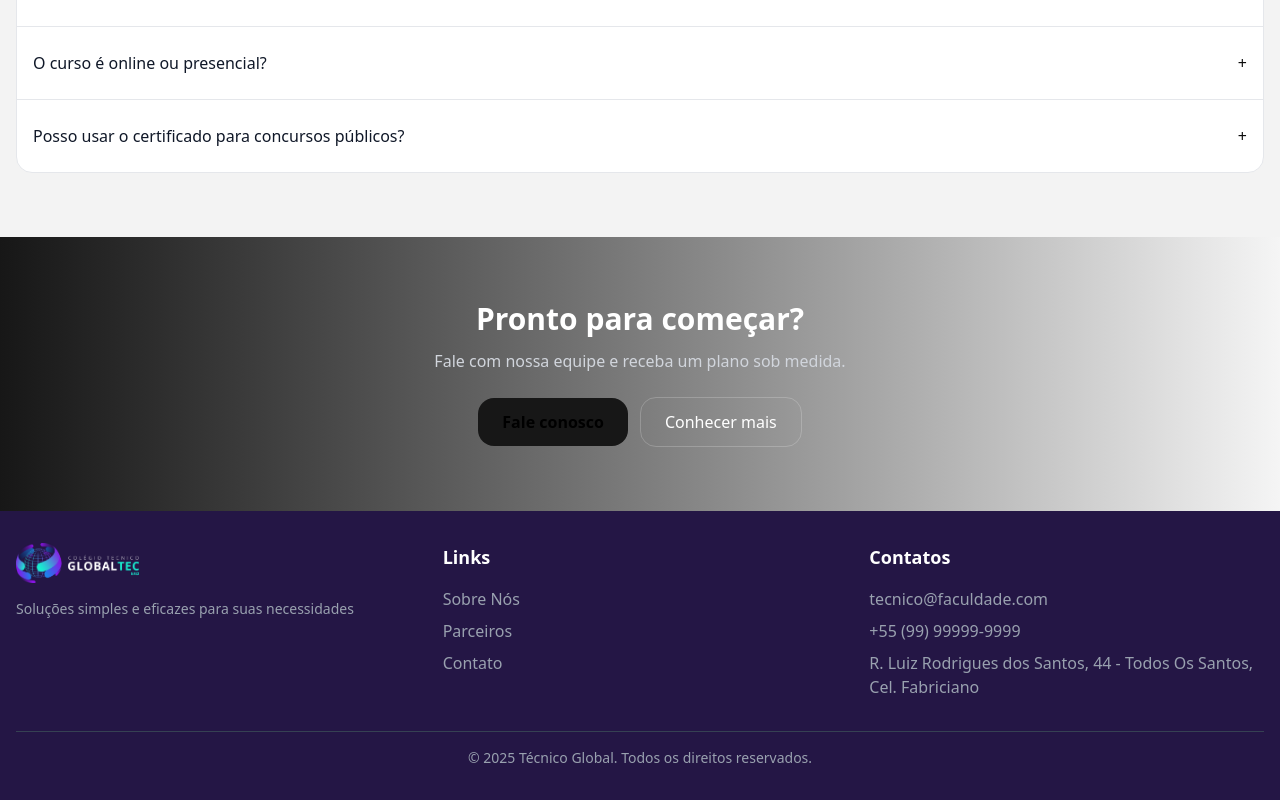
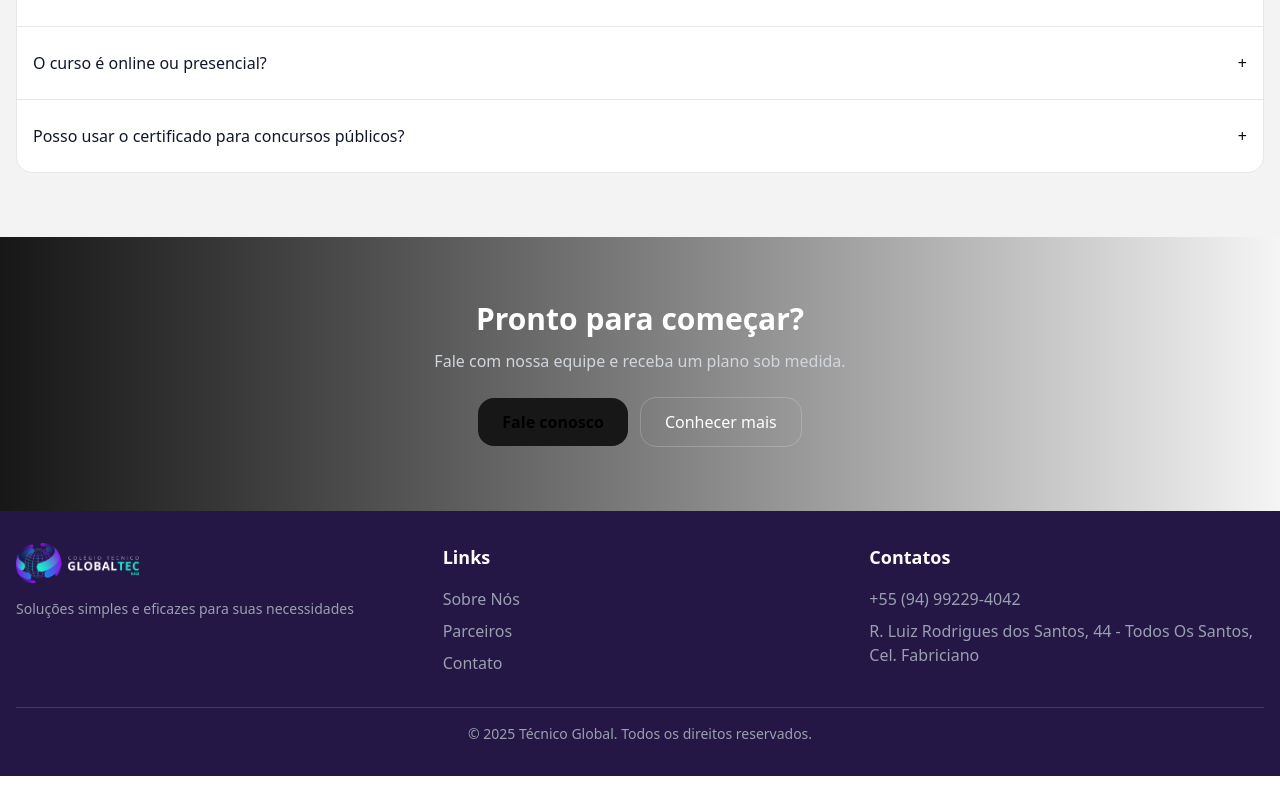
Before and after one commit to IsraelMends/Tecnico-Global, a Next.js app: page / in a window 1280 px wide. Shown: the part 3347-4147 px from the top of the page. After the commit the page ends 4123 px from the top, so only its background shows below. Built offline with nearby package versions, Linux system fonts and the light colour scheme.

Commit message:
fix(footer-contact): atualizar informações de contato no componente FooterContact

```diff
--- a/src/components/footer/footer_contact/index.tsx
+++ b/src/components/footer/footer_contact/index.tsx
@@ -3,8 +3,7 @@ const FooterContact = () => {
     <div className="space-y-4">
       <h3 className="text-lg font-semibold">Contatos</h3>
       <ul className="space-y-2 text-gray-400">
-        <li>tecnico@faculdade.com</li>
-        <li>+55 (99) 99999-9999</li>
+        <li>+55 (94) 99229-4042</li>
         <li>R. Luiz Rodrigues dos Santos, 44 - Todos Os Santos, Cel. Fabriciano </li>
       </ul>
     </div>
```
